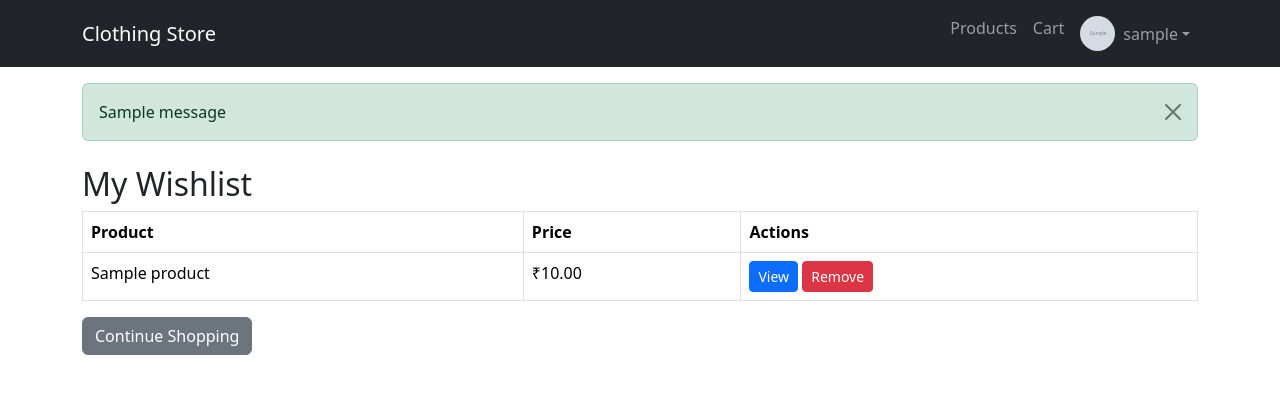
After one commit to farzinmohd/Clothing-studio, a Django app: page /accounts/wishlist/ in a window 1280 px wide. The commit adds this page. Shown: the top 394 px of the page. Run offline with Django 5.2, Linux system fonts and the light colour scheme; a user stored in the database is signed in; tables that the repository leaves empty hold one stand-in row (values such as "Sample post"); grey boxes marked "Sample" are stand-in pictures; one stand-in notice (Sample message) is shown.

Commit message:
Add wishlist functionality with views, models, and templates

```diff
--- a/clothing_store/accounts/models.py
+++ b/clothing_store/accounts/models.py
@@ -1,5 +1,6 @@
 from django.db import models
 from django.contrib.auth.models import User
+from products.models import Product
 
 class UserProfile(models.Model):
     user = models.OneToOneField(User, on_delete=models.CASCADE)
@@ -25,3 +26,23 @@ class Address(models.Model):
 
     def __str__(self):
         return f"{self.full_name} - {self.city}"
+
+
+
+class Wishlist(models.Model):
+    user = models.ForeignKey(
+        User,
+        on_delete=models.CASCADE,
+        related_name='wishlist_items'
+    )
+    product = models.ForeignKey(
+        Product,
+        on_delete=models.CASCADE
+    )
+    created_at = models.DateTimeField(auto_now_add=True)
+
+    class Meta:
+        unique_together = ('user', 'product')
+
+    def __str__(self):
+        return f"{self.user.username} - {self.product.name}"
--- a/clothing_store/accounts/urls.py
+++ b/clothing_store/accounts/urls.py
@@ -32,5 +32,10 @@ urlpatterns = [
     path('addresses/add/', views.add_address, name='add_address'),
     path('addresses/edit/<int:address_id>/', views.edit_address, name='edit_address'),
 path('addresses/delete/<int:address_id>/', views.delete_address, name='delete_address'),
+# Wishlist
+path('wishlist/', views.wishlist, name='wishlist'),
+path('wishlist/add/<int:product_id>/', views.add_to_wishlist, name='add_to_wishlist'),
+path('wishlist/remove/<int:product_id>/', views.remove_from_wishlist, name='remove_from_wishlist'),
+
 
 ]
--- a/clothing_store/accounts/views.py
+++ b/clothing_store/accounts/views.py
@@ -7,6 +7,8 @@ from django.contrib.auth.decorators import login_required
 from django.db.models import ProtectedError
 from .forms import UserRegistrationForm, UserProfileForm, AddressForm
 from .models import UserProfile, Address
+from .models import Wishlist
+from django.db import IntegrityError
 
 
 # -------------------------
@@ -190,3 +192,43 @@ def delete_address(request, address_id):
         'accounts/address_confirm_delete.html',
         {'address': address}
     )
+
+
+# -------------------------
+# WISHLIST LIST
+# -------------------------
+@login_required
+def wishlist(request):
+    items = Wishlist.objects.filter(user=request.user).select_related('product')
+    return render(request, 'accounts/wishlist.html', {'items': items})
+
+
+# -------------------------
+# ADD TO WISHLIST
+# -------------------------
+@login_required
+def add_to_wishlist(request, product_id):
+    try:
+        Wishlist.objects.create(
+            user=request.user,
+            product_id=product_id
+        )
+        messages.success(request, 'Added to wishlist')
+    except IntegrityError:
+        messages.info(request, 'Already in your wishlist')
+
+    return redirect(request.META.get('HTTP_REFERER', 'product_list'))
+
+
+# -------------------------
+# REMOVE FROM WISHLIST
+# -------------------------
+@login_required
+def remove_from_wishlist(request, product_id):
+    Wishlist.objects.filter(
+        user=request.user,
+        product_id=product_id
+    ).delete()
+
+    messages.success(request, 'Removed from wishlist')
+    return redirect('wishlist')
--- /dev/null
+++ b/clothing_store/templates/accounts/wishlist.html
@@ -0,0 +1,42 @@
+{% extends 'base.html' %}
+{% block title %}My Wishlist{% endblock %}
+
+{% block content %}
+<h2>My Wishlist</h2>
+
+{% if items %}
+<table class="table table-bordered">
+    <thead>
+        <tr>
+            <th>Product</th>
+            <th>Price</th>
+            <th>Actions</th>
+        </tr>
+    </thead>
+    <tbody>
+        {% for item in items %}
+        <tr>
+            <td>{{ item.product.name }}</td>
+            <td>₹{{ item.product.price }}</td>
+            <td>
+                <a href="{% url 'product_detail' item.product.id %}"
+                   class="btn btn-sm btn-primary">
+                    View
+                </a>
+                <a href="{% url 'remove_from_wishlist' item.product.id %}"
+                   class="btn btn-sm btn-danger">
+                    Remove
+                </a>
+            </td>
+        </tr>
+        {% endfor %}
+    </tbody>
+</table>
+{% else %}
+<p>Your wishlist is empty.</p>
+{% endif %}
+
+<a href="{% url 'product_list' %}" class="btn btn-secondary">
+    Continue Shopping
+</a>
+{% endblock %}
--- a/clothing_store/templates/base.html
+++ b/clothing_store/templates/base.html
@@ -67,18 +67,28 @@
             Profile
         </a>
     </li>
+
+    <li>
+        <a class="dropdown-item" href="{% url 'wishlist' %}">
+             My Wishlist ❤️
+        </a>
+    </li>
+
     <li>
         <a class="dropdown-item" href="{% url 'my_orders' %}">
             My Orders
         </a>
     </li>
+
     <li><hr class="dropdown-divider"></li>
+
     <li>
         <a class="dropdown-item text-danger" href="{% url 'logout' %}">
             Logout
         </a>
     </li>
 </ul>
+
                 </li>
                 {% else %}
                 <li class="nav-item">
@@ -93,6 +103,17 @@
         </div>
     </div>
 </nav>
+<div class="container mt-3">
+    {% if messages %}
+        {% for message in messages %}
+            <div class="alert alert-{{ message.tags }} alert-dismissible fade show" role="alert">
+                {{ message }}
+                <button type="button" class="btn-close" data-bs-dismiss="alert"></button>
+            </div>
+        {% endfor %}
+    {% endif %}
+</div>
+
 
 <div class="container mt-4">
     {% block content %}{% endblock %}
```
Also changed, not shown: clothing_store/orders/models.py (+6 -4 lines), clothing_store/orders/views.py (+8 -5 lines), clothing_store/products/views.py (+15 -4 lines), clothing_store/templates/products/product_detail.html (+15 -1 lines), clothing_store/templates/products/product_list.html (+10 -1 lines), clothing_store/accounts/migrations/0003_wishlist.py (added), clothing_store/orders/migrations/0008_alter_orderitem_color_alter_orderitem_size.py (added). Lines whose indentation alone changed are shown as unchanged.
